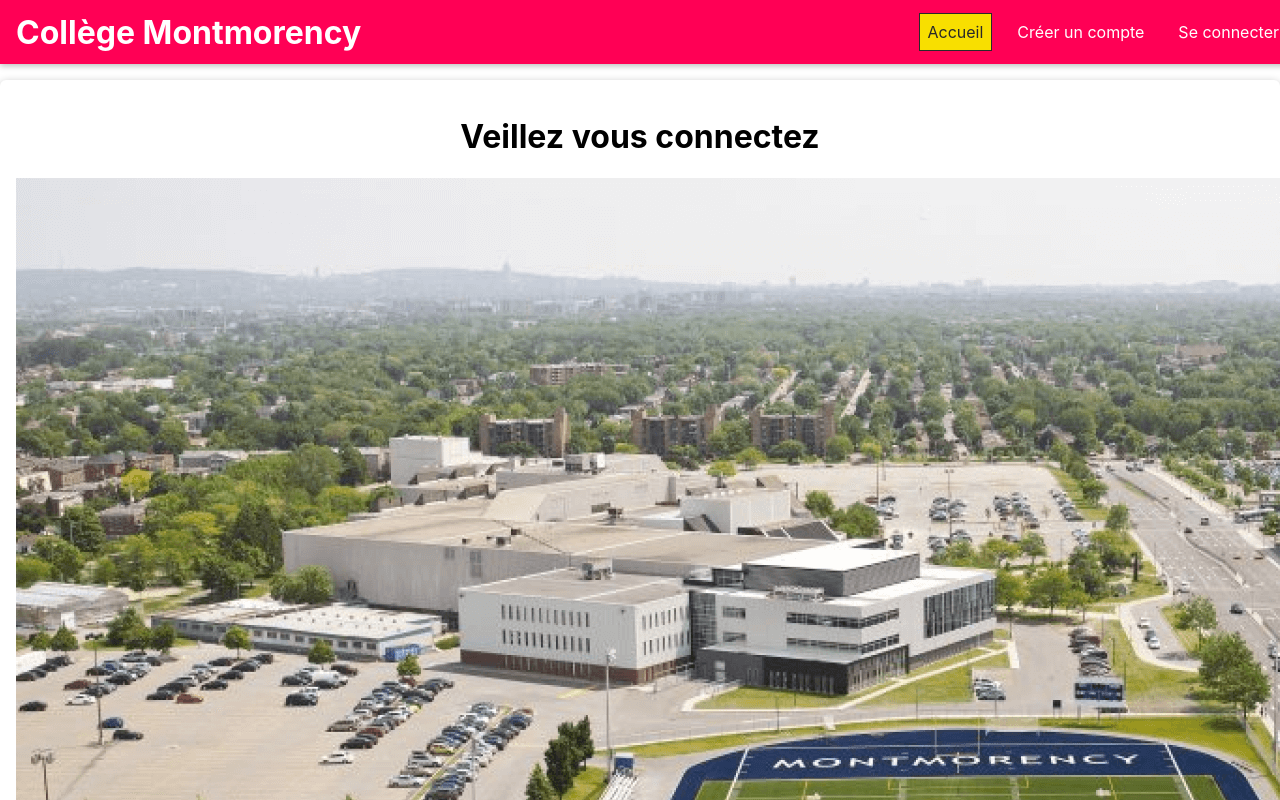
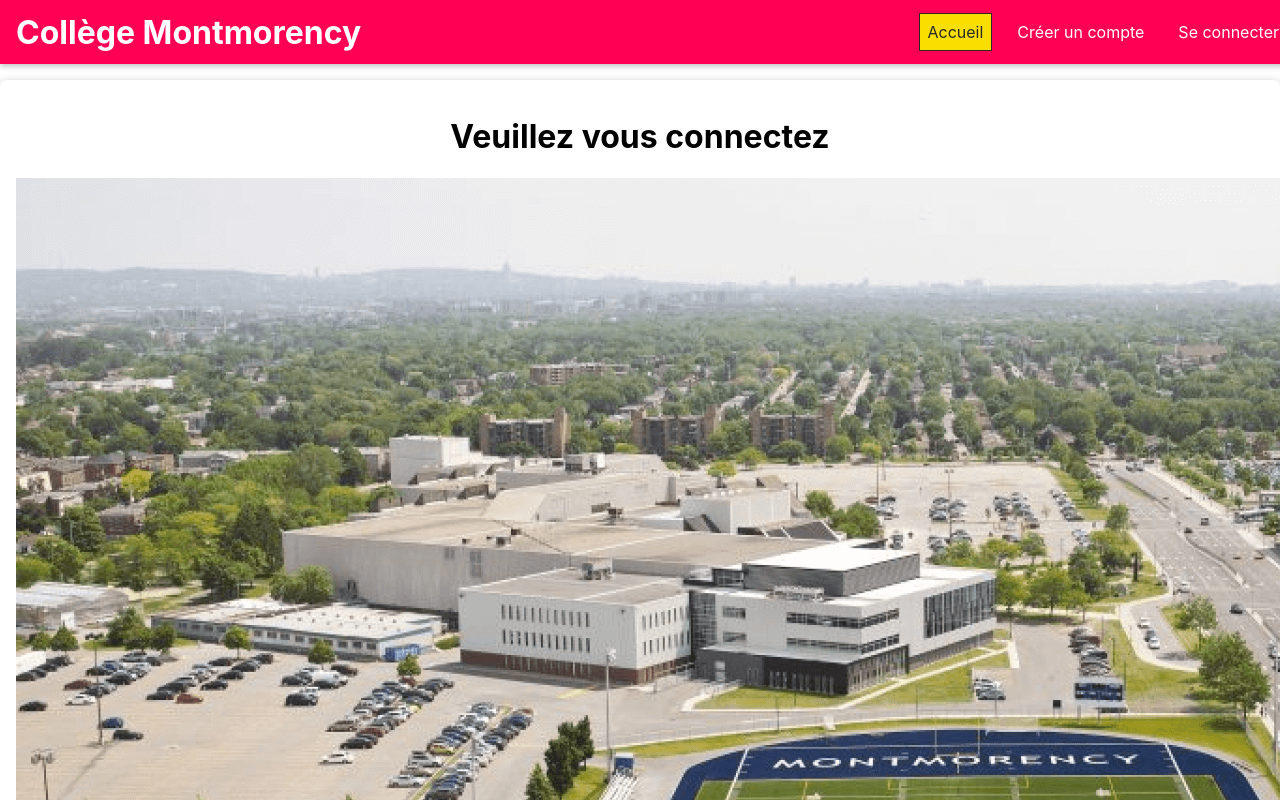
Before and after one commit to Mederic15/projet-en-developpement-frontend, a React (Create React App) app: page / in a window 1280 px wide. Shown: the top 800 px of the page. Built offline with nearby package versions, Linux system fonts and the light colour scheme.

Commit message:
Ceci est la fin du voyage :)

```diff
--- a/src/Accueil.jsx
+++ b/src/Accueil.jsx
@@ -4,7 +4,7 @@ function PageAccueil(props) {
       <h1>
         {props.utilisateur.message !== "student object" &&
         props.utilisateur.message !== "employer object"
-          ? "Veillez vous connectez"
+          ? "Veuillez vous connectez"
           : props.utilisateur.message === "student object"
           ? "Bienvenu, " +
             props.utilisateur.student.firstName +
```
